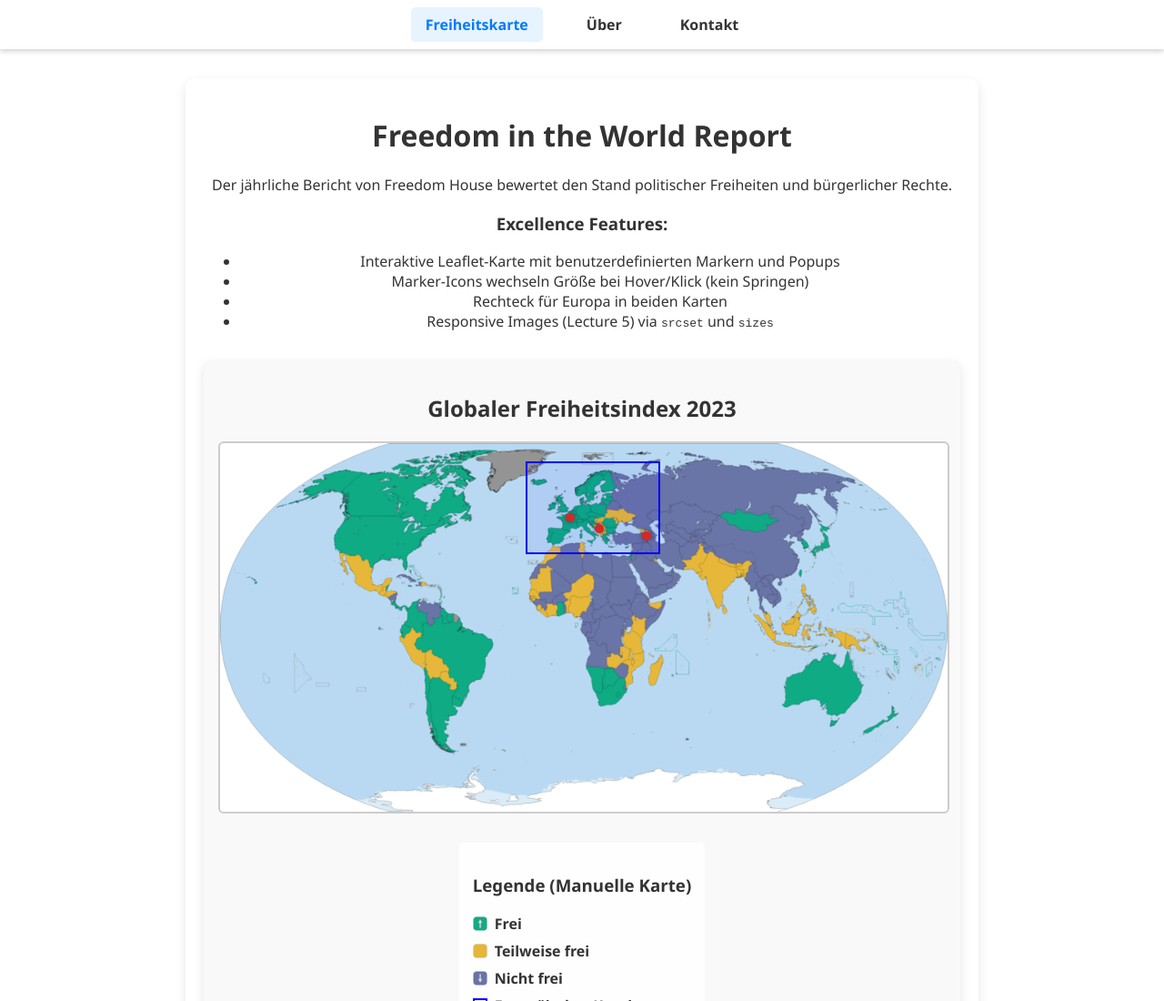
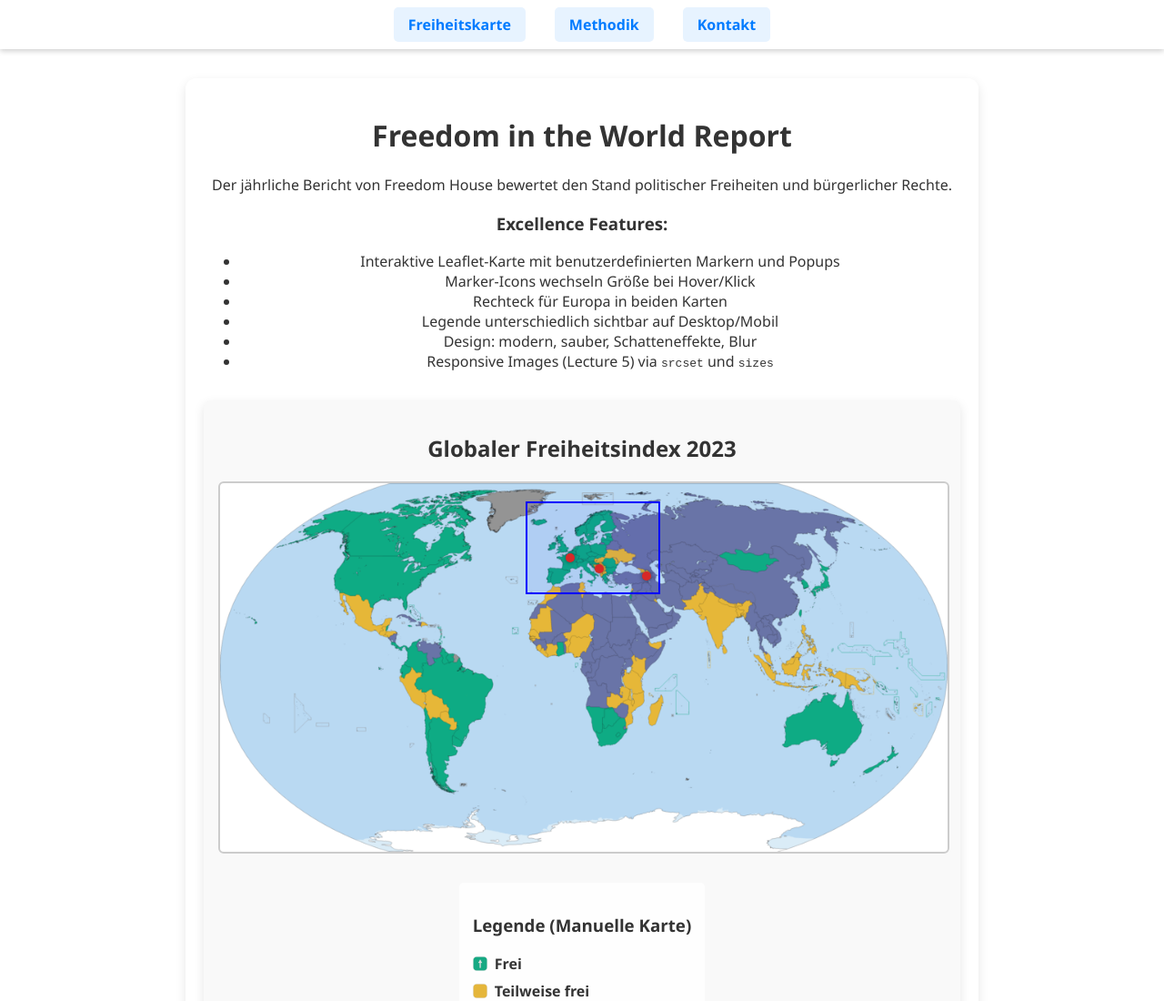
Before and after one commit to OzEra31/assignment3, a plain HTML site: page index.html in a window 1280 px wide. Shown: the top 1100 px of the page at 91% size. Drawn offline with nearby package versions, Linux system fonts and the light colour scheme.

Commit message:
fin index.html

```diff
--- a/index.html
+++ b/index.html
@@ -15,11 +15,11 @@
 
   <style>
     :root {
-      --color-free: #2ecc71;           /* Seite: Farbe für „Frei“-Status */
-      --color-partly-free: #f1c40f;    /* Seite: Farbe für „Teilweise frei“-Status */
-      --color-not-free: #bc4ec6;       /* Seite: Farbe für „Nicht frei“-Status */
-      --color-dark: #232323;           /* Footer-Hintergrundfarbe */
-      --color-light: #f9f9f9;          /* Karten-Hintergrundfarbe */
+      --color-free: #2ecc71; /* Seite: Farbe für „Frei“-Status */
+      --color-partly-free: #f1c40f; /* Seite: Farbe für „Teilweise frei“-Status */
+      --color-not-free: #bc4ec6; /* Seite: Farbe für „Nicht frei“-Status */
+      --color-dark: #232323;  /* Footer-Hintergrundfarbe */
+      --color-light: #f9f9f9; /* Karten-Hintergrundfarbe */
       --shadow: 0 4px 12px rgba(0, 0, 0, 0.1); /* Schatten für Karten-Container */
     }
 
@@ -28,15 +28,15 @@
       font-family: "Segoe UI", Tahoma, Geneva, Verdana, sans-serif;
       margin: 0;
       background-image: url("images/background-image.jpg");
-      background-size: cover;         /* Hintergrundbild skaliert, um den Viewport zu füllen */
-      background-position: center;    /* zentriert das Hintergrundbild */
+      background-size: cover;  /* Hintergrundbild skaliert, um den Viewport zu füllen */
+      background-position: center; /* zentriert das Hintergrundbild */
       /* Hinweis: „background-attachment: scroll“ statt „fixed“ → iOS-kompatibel */
       background-attachment: scroll;
       background-repeat: no-repeat;
       color: #333;
       display: flex;
       flex-direction: column;
-      min-height: 100vh;              /* Body mindestens Viewport-Höhe */
+      min-height: 100vh;  /* Body mindestens Viewport-Höhe */
     }
 
     /* ---------------------- Navigation ---------------------- */
@@ -44,7 +44,7 @@
       background-color: rgba(255, 255, 255, 0.95); /* leicht transparent für Hintergrund-Bild */
       padding: 1rem 20px;
       box-shadow: 0 2px 6px rgba(0, 0, 0, 0.2);
-      position: sticky;              /* bleibt am oberen Rand kleben */
+      position: sticky;  /* bleibt am oberen Rand kleben */
       top: 0;
       z-index: 100;
     }
@@ -53,9 +53,9 @@
       margin: 0;
       padding: 0;
       display: flex;
-      justify-content: center;       /* Links zentrieren */
+      justify-content: center;  /* Links zentrieren */
       gap: 2rem;
-      flex-wrap: wrap;               /* Umbruch bei schmalen Ansichten */
+      flex-wrap: wrap;  /* Umbruch bei schmalen Ansichten */
     }
     nav a {
       color: #333;
@@ -66,24 +66,24 @@
       transition: background-color 0.3s ease;
     }
     nav a:hover {
-      background-color: #f0f0f0;      /* Hover-Effekt leichte Aufhellung */
+      background-color: #f0f0f0; /* Hover-Effekt leichte Aufhellung */
     }
     nav a.active {
-      color: #007bff;                 /* aktiv – blau */
-      background-color: #e7f3ff;      /* aktiv – zartes Blau */
+      color: #007bff;  /* aktiv – blau */
+      background-color: #e7f3ff; /* aktiv – zartes Blau */
     }
 
     /* ---------------------- Hauptbereich ---------------------- */
     main {
       padding: 20px;
-      max-width: 1000px;              /* zentrierter Inhalt, max-Breite */
+      max-width: 1000px; /* zentrierter Inhalt, max-Breite */
       margin: 2rem auto;
       background: rgba(255, 255, 255, 0.85);
       border-radius: 12px;
       box-shadow: var(--shadow);
       text-align: center;
-      backdrop-filter: blur(4px);     /* milder Blur-Effekt im Hintergrund */
-      flex: 1;                        /* füllt verfügbare Höhe */
+      backdrop-filter: blur(4px);  /* milder Blur-Effekt im Hintergrund */
+      flex: 1; /* füllt verfügbare Höhe */
       color: #333;
     }
 
@@ -100,8 +100,8 @@
     /* Leaflet-Karte */
     #leaflet-map {
       width: 100%;
-      height: 500px;                  /* Standardhöhe */
-      min-height: 300px;              /* damit auf kleinen Bildschirmen sichtbar */
+      height: 500px;  /* Standardhöhe */
+      min-height: 300px;  /* damit auf kleinen Bildschirmen sichtbar */
       border: 1px solid #ddd;
       background-color: var(--color-light);
       border-radius: 8px;
@@ -150,7 +150,7 @@
     /* Marker-Punkte */
     .manual-map .marker {
       position: absolute;
-      width: 10px;             /* Standardgröße */
+      width: 10px;  /* Standardgröße */
       height: 10px;
       background-color: #d62828;
       border-radius: 50%;
@@ -160,7 +160,7 @@
       transition: transform 0.2s;
     }
     .manual-map .marker:hover {
-      transform: scale(1.4);   /* leichtes Vergrößern bei Hover */
+      transform: scale(1.4);  /* leichtes Vergrößern bei Hover */
     }
     /* Popup-Box */
     .manual-map .popup {
@@ -169,11 +169,11 @@
       border: 1px solid #ccc;
       padding: 10px;
       border-radius: 6px;
-      max-width: 220px;        /* max-Breite Desktop */
+      max-width: 220px;  /* max-Breite Desktop */
       font-size: 0.9em;
       box-shadow: 0 4px 12px rgba(0, 0, 0, 0.1);
       z-index: 30;
-      display: none;           /* erscheint nur beim Klick */
+      display: none;   /* erscheint nur beim Klick */
     }
     /* Rechteck für Europa (manuell) */
     #manual-rect {
@@ -236,7 +236,7 @@
         padding: 0.5rem;
       }
       #leaflet-map {
-        height: 400px;           /* Leaflet-Karte etwas niedriger */
+        height: 400px; /* Leaflet-Karte etwas niedriger */
       }
       .manual-map {
         max-width: 100%;
@@ -254,7 +254,7 @@
     /* 2. Breakpoint: Mobile / sehr schmale Breite */
     @media (max-width: 500px) {
       nav ul {
-        flex-direction: column;   /* Navigation wird vertikal */
+        flex-direction: column; /* Navigation wird vertikal */
         gap: 1rem;
       }
       nav a {
@@ -262,13 +262,13 @@
         text-align: center;
       }
       h1 {
-        font-size: 1.5rem;        /* Überschrift mobil verkleinert */
+        font-size: 1.5rem; /* Überschrift mobil verkleinert */
       }
       h2 {
         font-size: 1.2rem;
       }
       #leaflet-map {
-        height: 300px;            /* Leaflet-Karte mobil höher anpassen */
+        height: 300px;  /* Leaflet-Karte mobil höher anpassen */
       }
       /* Legende der manuellen Karte mobil ausblenden */
       .legend-manual {
@@ -313,9 +313,8 @@
   <nav>
     <ul>
       <li><a href="#" class="active">Freiheitskarte</a></li>
-      <!-- Links nur auf Desktop -->
-      <li class="low-res-only"><a href="#">Über</a></li>
-      <li class="low-res-only"><a href="#">Kontakt</a></li>
+      <li><a href="#" class="active">Methodik</a></li>
+      <li><a href="#" class="active">Kontakt</a></li>
     </ul>
   </nav>
 
@@ -330,8 +329,10 @@
       <h3>Excellence Features:</h3>
       <ul>
         <li>Interaktive Leaflet-Karte mit benutzerdefinierten Markern und Popups</li>
-        <li>Marker-Icons wechseln Größe bei Hover/Klick (kein Springen)</li>
+        <li>Marker-Icons wechseln Größe bei Hover/Klick</li>
         <li>Rechteck für Europa in beiden Karten</li>
+        <li>Legende unterschiedlich sichtbar auf Desktop/Mobil</li>
+        <li>Design: modern, sauber, Schatteneffekte, Blur</li>
         <li>Responsive Images (Lecture 5) via <code>srcset</code> und <code>sizes</code></li>
       </ul>
     </div>
@@ -371,7 +372,7 @@
              data-text='Landwirte blockieren Autobahnen und fordern mehr Unterstützung durch die Regierung.<br><a href="https://www.tagesschau.de/ausland/frankreich-bauernproteste-mercosur-100.html" target="_blank">Zur Meldung</a>'>
         </div>
 
-        <!-- Blaues Rechteck → Scroll zur Leaflet-Karte -->
+        <!-- Blaues Rechteck -> scrollt zur Leaflet-Karte -->
         <div id="manual-rect" title="Zur interaktiven Karte scrollen"></div>
       </div>
 
@@ -499,7 +500,7 @@
 
   <script>
     // 1) Definition der Icon-Varianten (klein + groß) für die drei Status
-    //    → Verhindert, dass Marker „hüpfen“, wir wechseln nur die Größe.
+    //    -> Verhindert, dass Marker „hüpfen“, wechseln nur die Größe.
     const iconSmallFree   = L.icon({ iconUrl: "images/icon_free.png",       iconSize: [16, 16], iconAnchor: [8, 8], popupAnchor: [0, -8] });
     const iconLargeFree   = L.icon({ iconUrl: "images/icon_free.png",       iconSize: [24, 24], iconAnchor: [12, 12], popupAnchor: [0, -12] });
     const iconSmallPartly = L.icon({ iconUrl: "images/icon_partly_free.png", iconSize: [16, 16], iconAnchor: [8, 8], popupAnchor: [0, -8] });
@@ -601,7 +602,7 @@
          <p>Status: ${country.status}<br>Score: ${country.score}</p>`
       );
 
-      // b) Klick → Popup, Zoom, Icon in "aktiv" → groß
+      // b) Klick -> Popup, Zoom, Icon in "aktiv" -> groß
       marker.on('click', function(e) {
         map.setView(e.latlng, 6);
         this.openPopup();
@@ -628,14 +629,14 @@
         }
       });
 
-      // c) Hover → Temporär großes Icon anzeigen
+      // c) Hover -> Temporär großes Icon anzeigen
       marker.on('mouseover', function() {
         if (activeMarker !== marker) {
           marker.setIcon(getLargeIcon(country.status));
         }
       });
 
-      // d) Mouseout → Kleines Icon zurück
+      // d) Mouseout -> Kleines Icon zurück
       marker.on('mouseout', function() {
         if (activeMarker !== marker) {
           marker.setIcon(getSmallIcon(country.status));
@@ -643,7 +644,7 @@
       });
     });
 
-    // 5) Leaflet: invalidateSize → notwendig, falls Karte zuvor versteckt war
+    // 5) Leaflet: invalidateSize -> notwendig, falls Karte zuvor versteckt war
     map.whenReady(() => {
       map.invalidateSize();
     });
@@ -651,7 +652,7 @@
       map.invalidateSize();
     });
 
-    // 6) Klick auf blaues Rechteck → Scroll zur Leaflet-Karte + Größe erzwingen
+    // 6) Klick auf blaues Rechteck -> scrollt zur Leaflet-Karte + Größe erzwingen
     document.getElementById("manual-rect").addEventListener("click", () => {
       document.getElementById("leaflet-section").scrollIntoView({ behavior: "smooth" });
       setTimeout(() => map.invalidateSize(), 300);
@@ -676,7 +677,7 @@
         popup.style.left = (marker.offsetLeft - pw / 2 + marker.offsetWidth / 2) + 'px';
         popup.style.display = 'block';
 
-        // Klick außerhalb → Popup schließen
+        // Klick außerhalb -> Popup schließen
         document.addEventListener('click', function handler(ev) {
           if (!popup.contains(ev.target)) {
             popup.remove();
```
